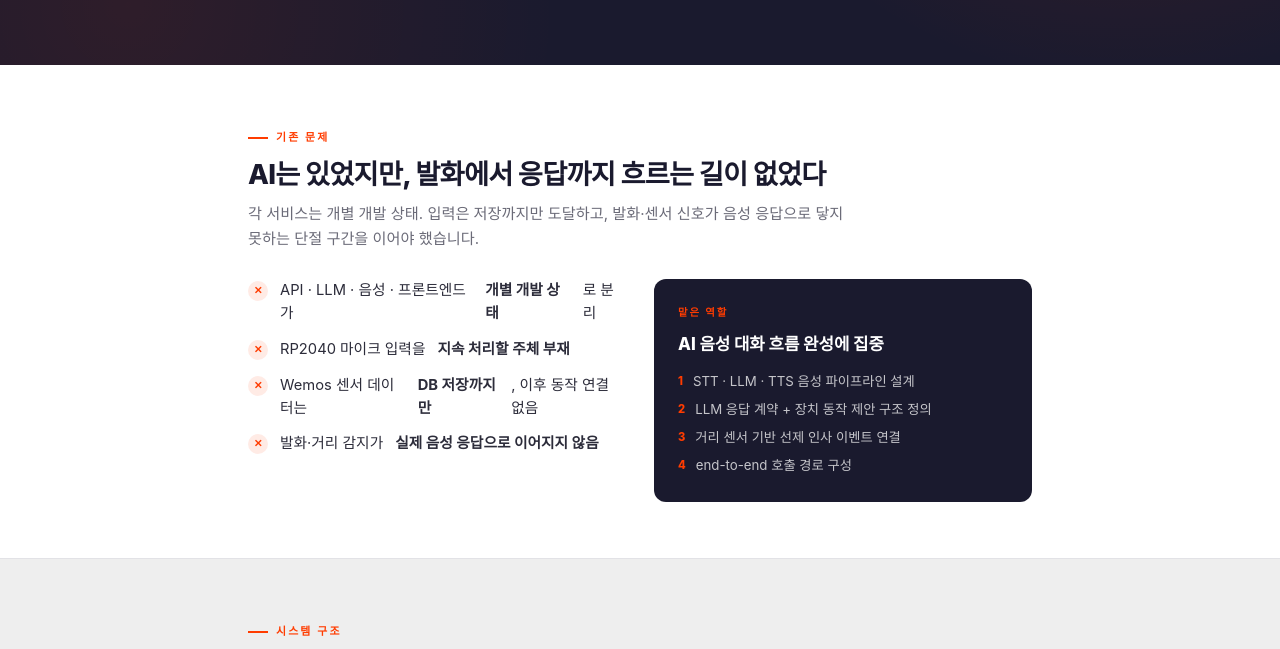
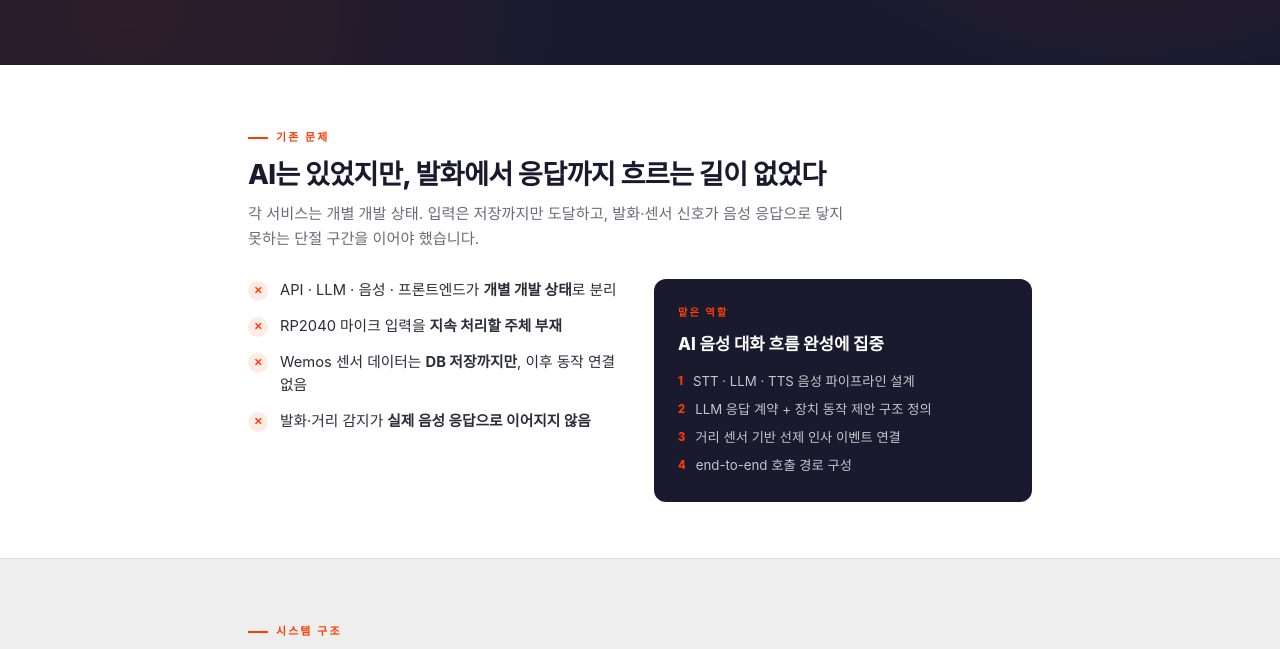
Before and after one commit to jiyang-lee/jiyang-lee.github.io, a plain HTML site: page index.html in a window 1280 px wide. Shown: the part 436-1085 px from the top of the page. Drawn offline with Linux system fonts and the light colour scheme; a web font is replaced by a local one.

Commit message:
Fix: prob-list flex item split caused by inline b tags

```diff
--- a/index.html
+++ b/index.html
@@ -348,10 +348,10 @@ footer a:hover { text-decoration: underline; }
     <p class="sec-lead">각 서비스는 개별 개발 상태. 입력은 저장까지만 도달하고, 발화·센서 신호가 음성 응답으로 닿지 못하는 단절 구간을 이어야 했습니다.</p>
     <div class="prob-grid">
       <ul class="prob-list">
-        <li>API · LLM · 음성 · 프론트엔드가 <b>개별 개발 상태</b>로 분리</li>
-        <li>RP2040 마이크 입력을 <b>지속 처리할 주체 부재</b></li>
-        <li>Wemos 센서 데이터는 <b>DB 저장까지만</b>, 이후 동작 연결 없음</li>
-        <li>발화·거리 감지가 <b>실제 음성 응답으로 이어지지 않음</b></li>
+        <li><span>API · LLM · 음성 · 프론트엔드가 <b>개별 개발 상태</b>로 분리</span></li>
+        <li><span>RP2040 마이크 입력을 <b>지속 처리할 주체 부재</b></span></li>
+        <li><span>Wemos 센서 데이터는 <b>DB 저장까지만</b>, 이후 동작 연결 없음</span></li>
+        <li><span>발화·거리 감지가 <b>실제 음성 응답으로 이어지지 않음</b></span></li>
       </ul>
       <div class="role-box">
         <div class="rb-eyebrow">맡은 역할</div>
```
